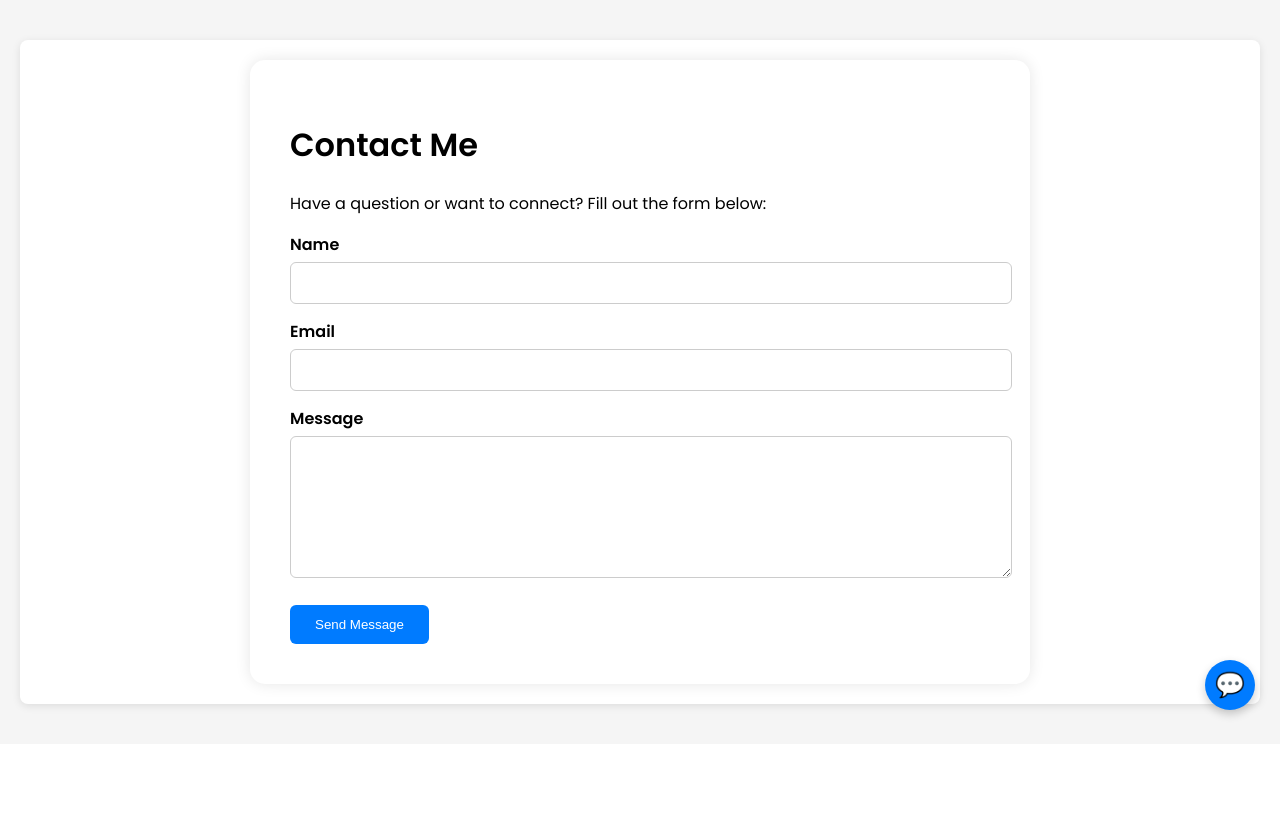
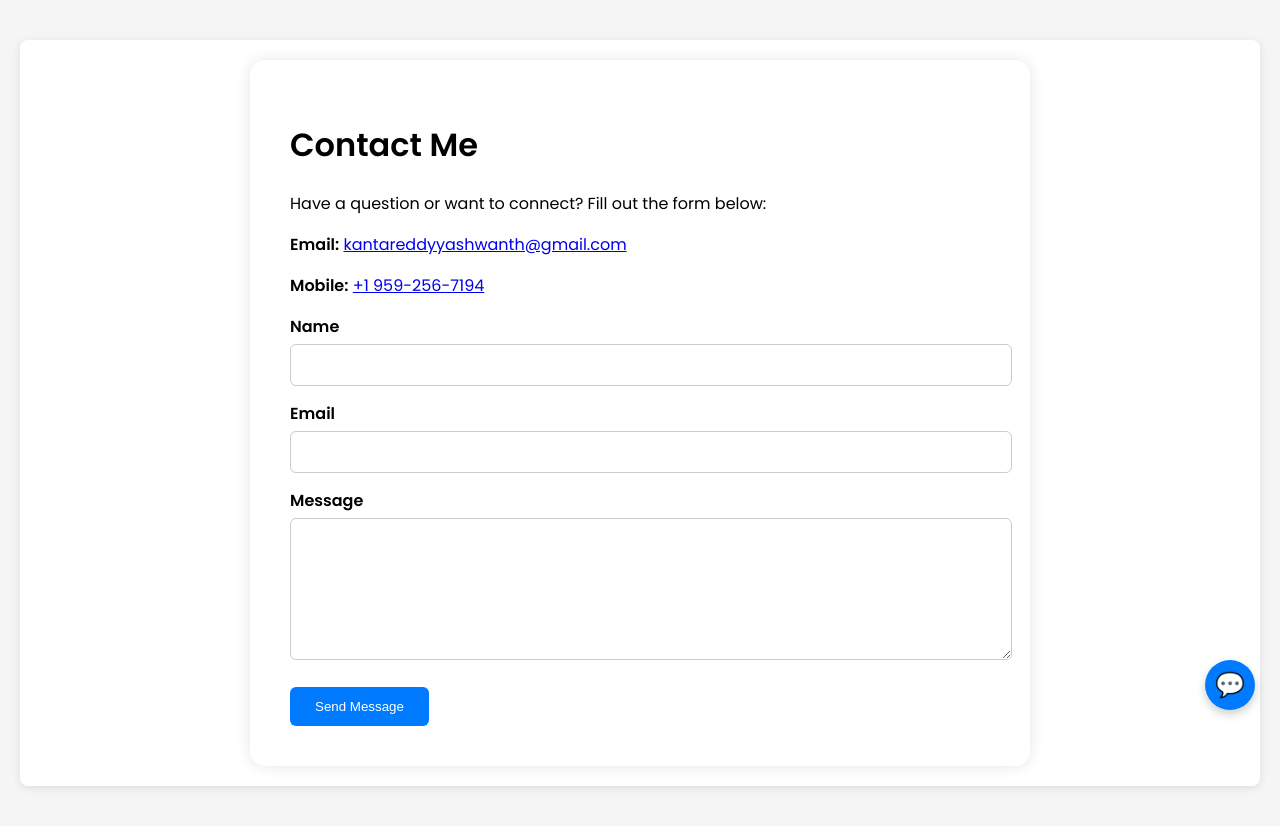
Before and after one commit to yashwanth140/portfolio-frontend, a Flask app: page /contact in a window 1280 px wide. Shown: the part 65-891 px from the top of the page. Before the commit the page ends 786 px from the top, so only its background shows below. Run offline with Flask 3, Linux system fonts and the light colour scheme.

Commit message:
CSS styling

```diff
--- a/templates/contact.html
+++ b/templates/contact.html
@@ -5,6 +5,12 @@
 <main class="contact-section">
   <h1>Contact Me</h1>
   <p>Have a question or want to connect? Fill out the form below:</p>
+
+  <!-- Contact Info Block -->
+  <div class="contact-info">
+    <p><strong>Email:</strong> <a href="mailto:kantareddyyashwanth@gmail.com">kantareddyyashwanth@gmail.com</a></p>
+    <p><strong>Mobile:</strong> <a href="tel:+19592567194">+1 959-256-7194</a></p>
+  </div>
 
   {% if success %}
     <p style="color: green;">Thanks for reaching out! I’ll get back to you soon.</p>
```
